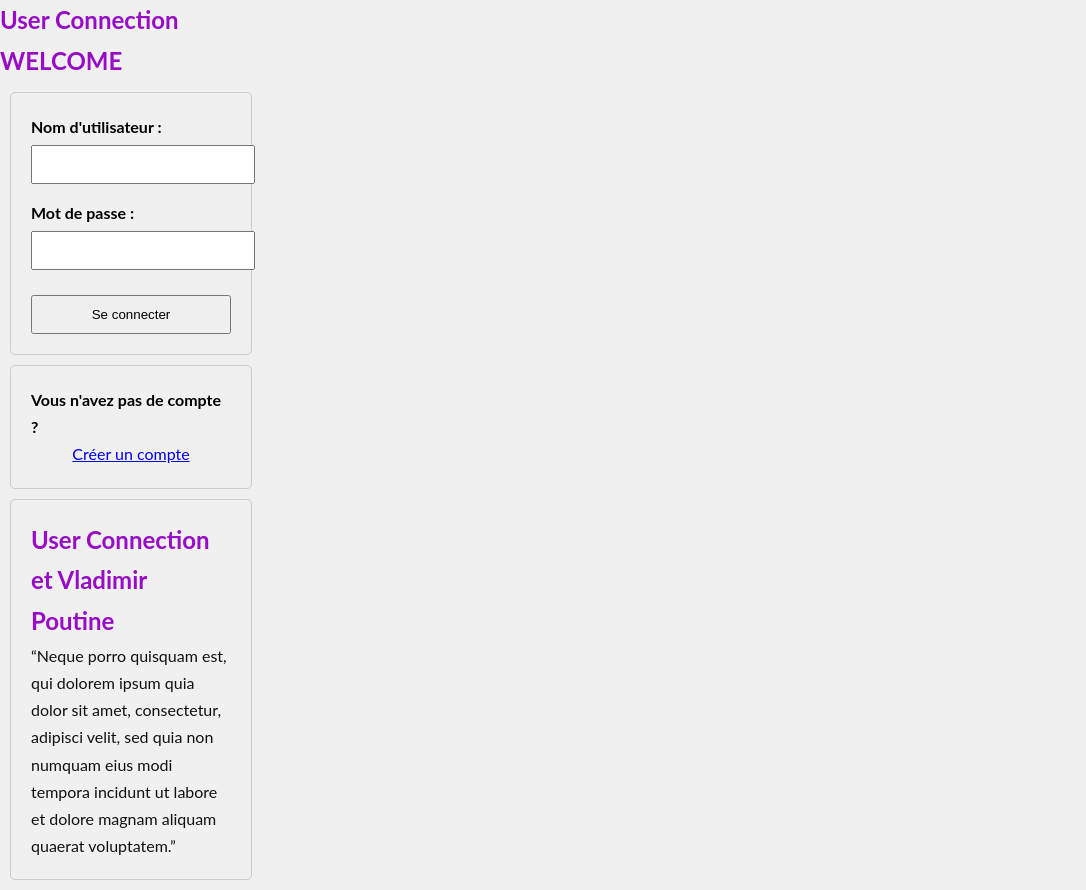
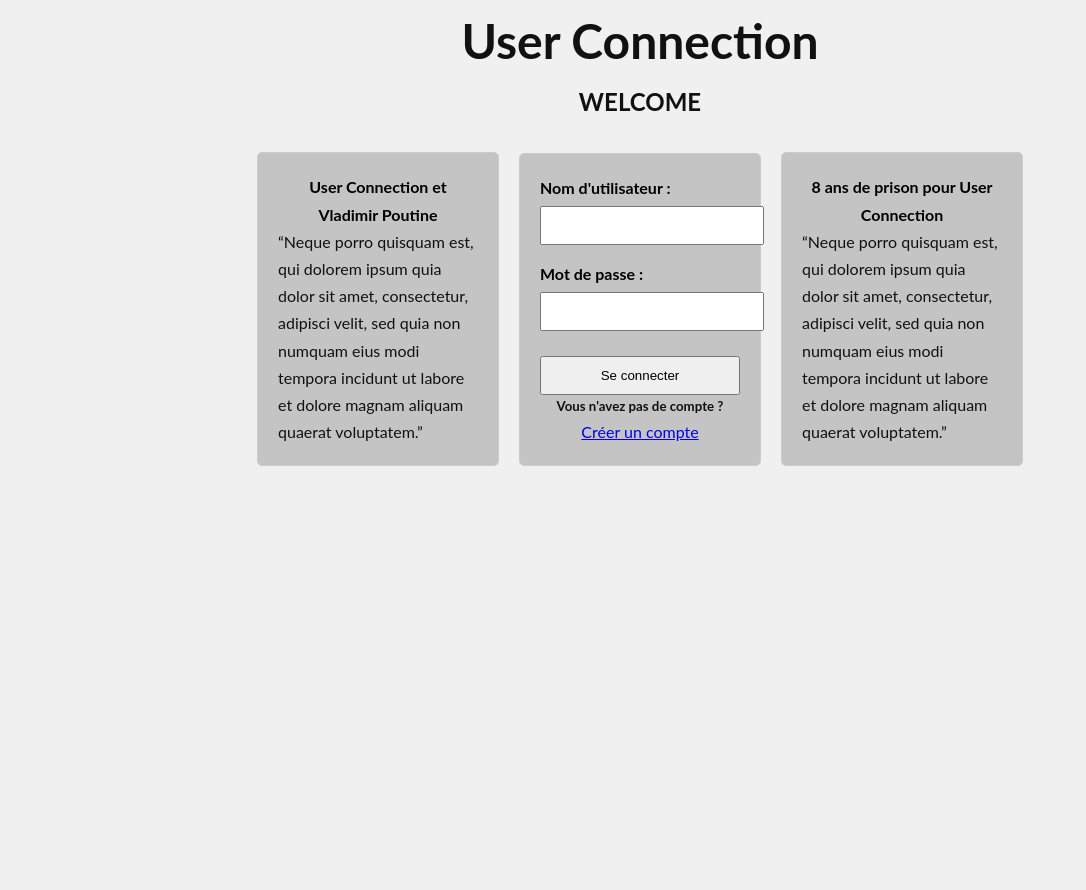
Before and after one commit to WildCodeSchool-2024-02/JS-Nantes-RamCSS-P2-Faketory, a React (Vite) app in the folder client/: page / in a window 1280 px wide. Shown: the whole page, without its empty margins (0-1086 px from the left). After the commit the page ends 800 px from the top, so only its background shows below. Built offline with nearby package versions, Linux system fonts and the light colour scheme.

Commit message:
S01_userConnection: mise en page

```diff
--- a/client/src/components/UserConnection.css
+++ b/client/src/components/UserConnection.css
@@ -1,25 +1,37 @@
 
 body {
+    display: flex;
+    justify-content: center;
+    align-items: center;
 font-family: 'Roboto', sans-serif;
     margin: 0;
     padding: 0;
     background-color: #f0f0f0;
+}
 
+.cards {
+    display: flex;
+    flex-wrap: wrap;
+    justify-content: center;
+    align-items: center;
+    margin: 20px;
+}
+
+h2, h3, h4, h5{
+    text-align: center;
+    color: #111111;
+    margin: 0;
+    padding: 0;
 }
 
 h2 {
-    font-size: 1.5em;
-    margin: 0;
-    padding: 0;
-    color: #970dc5;
+    font-size: 3rem;
 }
 
 h3 {
     font-size: 1.5em;
-    margin: 0;
-    padding: 0;
-    color: #970dc5;
 }
+
 
 p {
     color: #111111;
@@ -33,6 +45,7 @@
     align-items: center;
     justify-content: center;
     width: 200px;
+    background-color: #c4c4c4;
     border: 1px solid #ccc;
     border-radius: 5px;
     padding: 20px;
@@ -41,7 +54,7 @@
 }
 
 .card:hover {
-    background-color: #505050;
+    background-color: #a1a0a0;
     scale: 110%;
 }
 
--- a/client/src/components/UserConnection.jsx
+++ b/client/src/components/UserConnection.jsx
@@ -17,7 +17,16 @@
         <>
             <h2>{username ? username : 'User Connection'}</h2>
             <h3> WELCOME </h3>
-            <div id="card" className="card">
+            <div id="cards" className="cards">
+
+            <div id="card2" className="card">
+                <h4>{username ? username : 'User Connection'} et Vladimir Poutine</h4>
+                <p>“Neque porro quisquam est, qui dolorem ipsum quia dolor sit amet, consectetur, adipisci velit, sed
+                    quia non numquam eius modi tempora incidunt ut labore et dolore magnam aliquam quaerat
+                    voluptatem.”</p>
+            </div>
+
+            <div id="card1" className="card">
                 <form onSubmit={handleSubmit}>
                     <label>
                         <h4>Nom d'utilisateur :</h4>
@@ -28,21 +37,18 @@
                         <input type="password" value={password} onChange={e => setPassword(e.target.value)}/>
                     </label>
                     <input type="submit" value="Se connecter"/>
+                    <h5>Vous n'avez pas de compte ?</h5>
+                    <a href="/register">Créer un compte</a>
                 </form>
             </div>
 
-            <div id="card" className="card">
-                <h4>Vous n'avez pas de compte ?</h4>
-
-                <a href="/register">Créer un compte</a>
+            <div id="card3" className="card">
+                <h4>8 ans de prison pour {username ? username : 'User Connection'}</h4>
+                <p>“Neque porro quisquam est, qui dolorem ipsum quia dolor sit amet, consectetur, adipisci velit, sed
+                    quia non numquam eius modi tempora incidunt ut labore et dolore magnam aliquam quaerat
+                    voluptatem.”</p>
             </div>
-
-            <div id="card" className="card">
-                <h2>{username ? username : 'User Connection'} et Vladimir Poutine</h2>
-                <p>“Neque porro quisquam est, qui dolorem ipsum quia dolor sit amet, consectetur, adipisci velit, sed quia non numquam eius modi tempora incidunt ut labore et dolore magnam aliquam quaerat voluptatem.”</p>
-
             </div>
-
         </>
     );
 }
```
